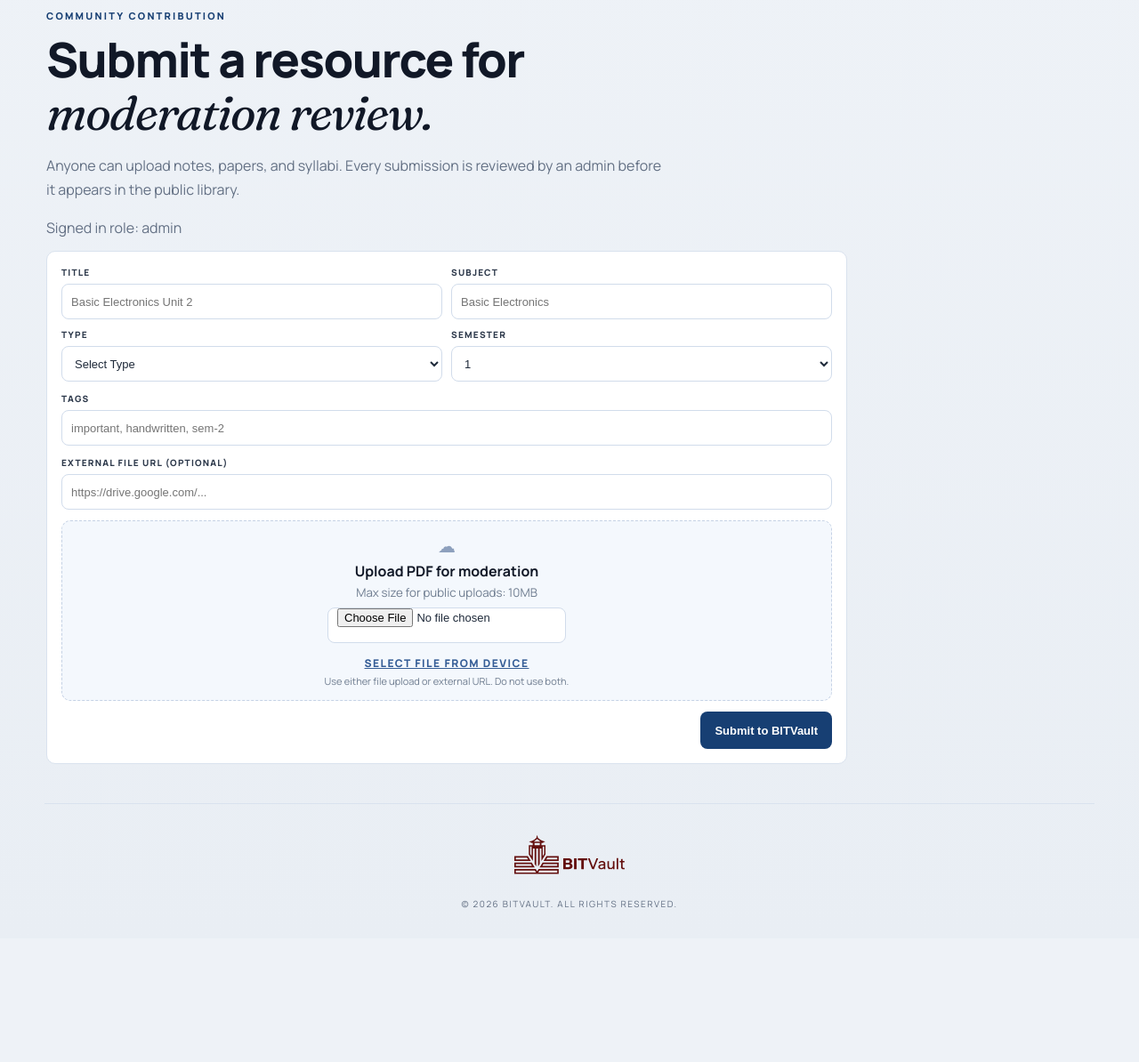
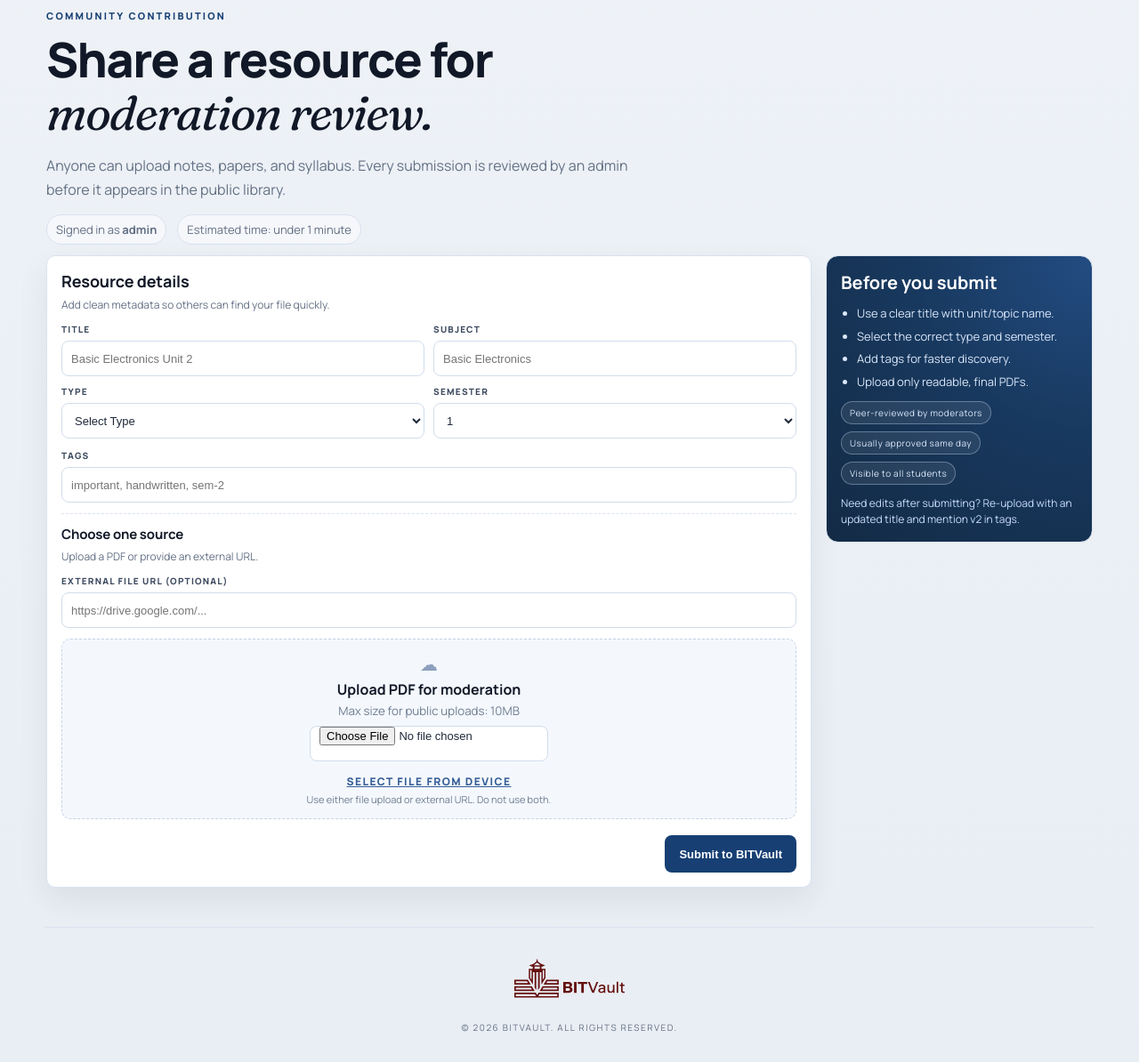
Before and after one commit to M141R/Semsaver, a Flask app: page /upload in a window 1280 px wide. Shown: the part 86-1280 px from the top of the page at 89% size. Before the commit the page ends 1107 px from the top, so only its background shows below. Run offline with Flask 3, Linux system fonts and the light colour scheme; the visitor is signed in with stand-in values (Sample User, id 1).

Commit message:
Made changes in user upload page

```diff
--- a/app.py
+++ b/app.py
@@ -136,6 +136,28 @@ def get_user_role(user_id: str):
     except Exception:
         return None
     return None
+
+
+def ensure_user_role(user_id: str, role: str = "student"):
+    if not supabase or not user_id:
+        return False
+    try:
+        existing = (
+            supabase.table("user_roles")
+            .select("user_id")
+            .eq("user_id", user_id)
+            .limit(1)
+            .execute()
+        )
+        if existing.data:
+            return True
+
+        supabase.table("user_roles").insert(
+            {"user_id": user_id, "role": role}
+        ).execute()
+        return True
+    except Exception:
+        return False
 
 
 @login_manager.user_loader
@@ -629,18 +651,29 @@ def record_resource_open(resource: dict, source: str):
     except Exception:
         pass
 
-    # Fallback increment if open_count exists on resources table.
-    if "open_count" in resource:
-        current_count = int(resource.get("open_count") or 0)
-        try:
+    # Fallback increment for schemas that expose open_count but do not use RPC.
+    try:
+        current_count = resource.get("open_count")
+        if current_count is None:
+            lookup = (
+                supabase.table("resources")
+                .select("open_count")
+                .eq("id", resource_id)
+                .limit(1)
+                .execute()
+            )
+            if lookup.data:
+                current_count = lookup.data[0].get("open_count")
+
+        if current_count is not None:
             supabase.table("resources").update(
                 {
-                    "open_count": current_count + 1,
+                    "open_count": int(current_count or 0) + 1,
                     "last_opened_at": datetime.now(timezone.utc).isoformat(),
                 }
             ).eq("id", resource_id).execute()
-        except Exception:
-            pass
+    except Exception:
+        pass
 
 
 def require_supabase_or_redirect():
@@ -842,7 +875,13 @@ def auth_login():
 
         try:
             if mode == "register":
-                supabase_auth.auth.sign_up({"email": email, "password": password})
+                sign_up_response = supabase_auth.auth.sign_up(
+                    {"email": email, "password": password}
+                )
+                sign_up_user = getattr(sign_up_response, "user", None)
+                sign_up_user_id = getattr(sign_up_user, "id", None)
+                if sign_up_user_id:
+                    ensure_user_role(sign_up_user_id, "student")
                 flash(
                     "Registration successful. Verify email if required, then log in.",
                     "success",
@@ -861,10 +900,15 @@ def auth_login():
 
             role = get_user_role(auth_user.id)
             if not role:
-                error = "Role not assigned for this account. Contact admin."
-                return render_template(
-                    "admin/login.html", title=f"{APP_NAME} Auth | Login", error=error
-                )
+                if ensure_user_role(auth_user.id, "student"):
+                    role = "student"
+                else:
+                    error = "Role not assigned for this account. Contact admin."
+                    return render_template(
+                        "admin/login.html",
+                        title=f"{APP_NAME} Auth | Login",
+                        error=error,
+                    )
 
             login_user(AppUser(auth_user.id, role))
             return redirect(url_for("admin"))
@@ -940,9 +984,7 @@ def admin():
         flash("Resource saved successfully.", "success")
         return redirect(url_for("admin"))
 
-    resources = fetch_resources(
-        "id,title,type,subject,semester,file_url,tags,created_at"
-    )
+    resources = fetch_resources_for_admin()
     resolved_resources = with_resolved_file_urls(resources)
     pending_submissions = fetch_submissions("pending")
     reviewed_submissions = fetch_submissions(None, limit=10)
--- a/static/styles.css
+++ b/static/styles.css
@@ -14,6 +14,20 @@
   --control-bg: #f5f8fc;
   --control-bg-muted: #e9eff7;
   --surface-raise: #ecf1f8;
+  --surface-soft: #f8fbff;
+  --field-bg: #ffffff;
+  --field-border: #d1dceb;
+  --field-text: #1f2a3a;
+  --dropzone-bg: #f4f8fd;
+  --dropzone-border: #c5d2e5;
+  --dropzone-icon: #8da0bd;
+  --sidecard-grad-1: #234c82;
+  --sidecard-grad-2: #18395f;
+  --sidecard-grad-3: #132a45;
+  --sidecard-text: #dbe8fa;
+  --sidecard-note: #c7dcfa;
+  --sidecard-pill-border: rgba(211, 228, 249, 0.35);
+  --sidecard-pill-bg: rgba(255, 255, 255, 0.08);
   --tag-note-bg: #c9f0d7;
   --tag-note-text: #2f7b4c;
   --tag-syllabus-bg: #d8e5ff;
@@ -267,6 +295,127 @@ body[data-theme="dark"] .topbar {
   max-width: 900px;
 }
 
+.contribution-meta-row {
+  display: flex;
+  flex-wrap: wrap;
+  gap: 12px;
+  align-items: center;
+  margin-top: 14px;
+}
+
+.contribution-role,
+.contribution-time {
+  margin: 0;
+  font-size: 13px;
+  line-height: 1.4;
+  color: var(--muted);
+  border: 1px solid var(--line);
+  background: color-mix(in srgb, var(--panel) 88%, transparent);
+  padding: 7px 10px;
+  border-radius: 999px;
+}
+
+.public-upload-layout {
+  display: grid;
+  grid-template-columns: minmax(0, 1fr) 300px;
+  gap: 16px;
+  align-items: start;
+}
+
+.contribution-form {
+  border-radius: 14px;
+  padding: 18px;
+  gap: 14px;
+  box-shadow: 0 14px 35px rgba(14, 34, 63, 0.08);
+}
+
+.form-section-head h2,
+.form-section-head h3 {
+  margin: 0;
+  font-size: 18px;
+  letter-spacing: -0.01em;
+}
+
+.form-section-head h3 {
+  font-size: 15px;
+}
+
+.form-section-head p {
+  margin: 6px 0 0;
+  color: var(--muted);
+  font-size: 12px;
+}
+
+.form-section-head.compact {
+  border-top: 1px dashed var(--line);
+  padding-top: 12px;
+}
+
+.contribution-dropzone {
+  min-height: 154px;
+}
+
+.contribution-submit-row {
+  padding-top: 6px;
+}
+
+.contribution-sidecard {
+  border: 1px solid var(--line);
+  border-radius: 14px;
+  background: radial-gradient(
+    circle at top right,
+    var(--sidecard-grad-1) 0,
+    var(--sidecard-grad-2) 45%,
+    var(--sidecard-grad-3) 100%
+  );
+  color: var(--sidecard-text);
+  padding: 16px;
+  display: grid;
+  gap: 12px;
+  position: sticky;
+  top: 84px;
+}
+
+.contribution-sidecard h3 {
+  margin: 0;
+  color: #fff;
+  font-size: 20px;
+}
+
+.contribution-sidecard ul {
+  margin: 0;
+  padding-left: 18px;
+  display: grid;
+  gap: 6px;
+}
+
+.contribution-sidecard li {
+  font-size: 13px;
+  line-height: 1.5;
+}
+
+.contribution-pills {
+  display: flex;
+  flex-wrap: wrap;
+  gap: 8px;
+}
+
+.contribution-pills span {
+  border: 1px solid var(--sidecard-pill-border);
+  border-radius: 999px;
+  padding: 5px 9px;
+  font-size: 10px;
+  letter-spacing: 0.05em;
+  background: var(--sidecard-pill-bg);
+}
+
+.contribution-note {
+  margin: 0;
+  font-size: 12px;
+  line-height: 1.5;
+  color: var(--sidecard-note);
+}
+
 .search-panel {
   padding: 0 2px;
 }
@@ -958,7 +1107,7 @@ body[data-theme="dark"] .topbar {
 }
 
 .admin-upload-form span {
-  color: #2d394b;
+  color: var(--text-soft);
   font-size: 10px;
   font-weight: 800;
   letter-spacing: 0.12em;
--- a/templates/admin/dashboard.html
+++ b/templates/admin/dashboard.html
@@ -182,7 +182,7 @@
 												</td>
 												<td>{{ item.type or '-' }}</td>
 												<td>{{ item.semester or '-' }}</td>
-												<td><a href="{{ url_for('open_resource', resource_id=item.id, src='admin_pending_preview') }}" target="_blank" rel="noopener">Preview</a></td>
+												<td><a href="{{ item.file_url }}" target="_blank" rel="noopener">Preview</a></td>
 												<td>
 													<div class="moderation-actions">
 														<form action="{{ url_for('approve_submission', submission_id=item.id) }}" method="post" class="inline-form">
--- a/templates/upload.html
+++ b/templates/upload.html
@@ -10,15 +10,18 @@
     <section class="hero upload-hero">
         <p class="eyebrow">COMMUNITY CONTRIBUTION</p>
         <h1>
-            Submit a resource for
+            Share a resource for
             <br>
             <em>moderation review.</em>
         </h1>
         <p class="hero-copy">
-            Anyone can upload notes, papers, and syllabi. Every submission is reviewed by
+            Anyone can upload notes, papers, and syllabus. Every submission is reviewed by
             an admin before it appears in the public library.
         </p>
-        <p class="hero-copy">Signed in role: {{ current_role() or 'student' }}</p>
+        <div class="contribution-meta-row">
+            <p class="hero-copy contribution-role">Signed in as <strong>{{ current_role() or 'student' }}</strong></p>
+            <p class="hero-copy contribution-time">Estimated time: under 1 minute</p>
+        </div>
     </section>
 
     <section class="public-upload-wrap" aria-label="Public upload form">
@@ -32,8 +35,14 @@
             {% endif %}
         {% endwith %}
 
-        <form class="admin-upload-form public-upload-form" method="post" enctype="multipart/form-data" action="{{ url_for('public_upload') }}">
+        <div class="public-upload-layout">
+            <form class="admin-upload-form public-upload-form contribution-form" method="post" enctype="multipart/form-data" action="{{ url_for('public_upload') }}">
                 <input type="hidden" name="csrf_token" value="{{ csrf_token() }}">
+
+                <div class="form-section-head">
+                    <h2>Resource details</h2>
+                    <p>Add clean metadata so others can find your file quickly.</p>
+                </div>
 
                 <div class="admin-field-grid">
                     <label>
@@ -73,12 +82,17 @@
                     <input type="text" name="tags" placeholder="important, handwritten, sem-2">
                 </label>
 
+                <div class="form-section-head compact">
+                    <h3>Choose one source</h3>
+                    <p>Upload a PDF or provide an external URL.</p>
+                </div>
+
                 <label>
                     <span>EXTERNAL FILE URL (OPTIONAL)</span>
                     <input type="url" name="file_url" placeholder="https://drive.google.com/...">
                 </label>
 
-            <div class="admin-dropzone" role="button" tabindex="0" aria-label="Upload area">
+                <div class="admin-dropzone contribution-dropzone" role="button" tabindex="0" aria-label="Upload area">
                     <div class="admin-drop-icon">&#9729;</div>
                     <p>Upload PDF for moderation</p>
                     <small>Max size for public uploads: {{ public_upload_max_mb }}MB</small>
@@ -89,9 +103,28 @@
                     <small class="dropzone-helper">Use either file upload or external URL. Do not use both.</small>
                 </div>
 
-            <div class="admin-form-actions">
+                <div class="admin-form-actions contribution-submit-row">
                     <button type="submit" class="admin-submit-btn">Submit to BITVault</button>
                 </div>
             </form>
+
+            <aside class="contribution-sidecard" aria-label="Contribution guide">
+                <h3>Before you submit</h3>
+                <ul>
+                    <li>Use a clear title with unit/topic name.</li>
+                    <li>Select the correct type and semester.</li>
+                    <li>Add tags for faster discovery.</li>
+                    <li>Upload only readable, final PDFs.</li>
+                </ul>
+
+                <div class="contribution-pills">
+                    <span>Peer-reviewed by moderators</span>
+                    <span>Usually approved same day</span>
+                    <span>Visible to all students</span>
+                </div>
+
+                <p class="contribution-note">Need edits after submitting? Re-upload with an updated title and mention v2 in tags.</p>
+            </aside>
+        </div>
     </section>
 {% endblock %}
```
Also changed, not shown: other parts of static/styles.css (+33 -7 lines). Lines whose indentation alone changed are shown as unchanged.
